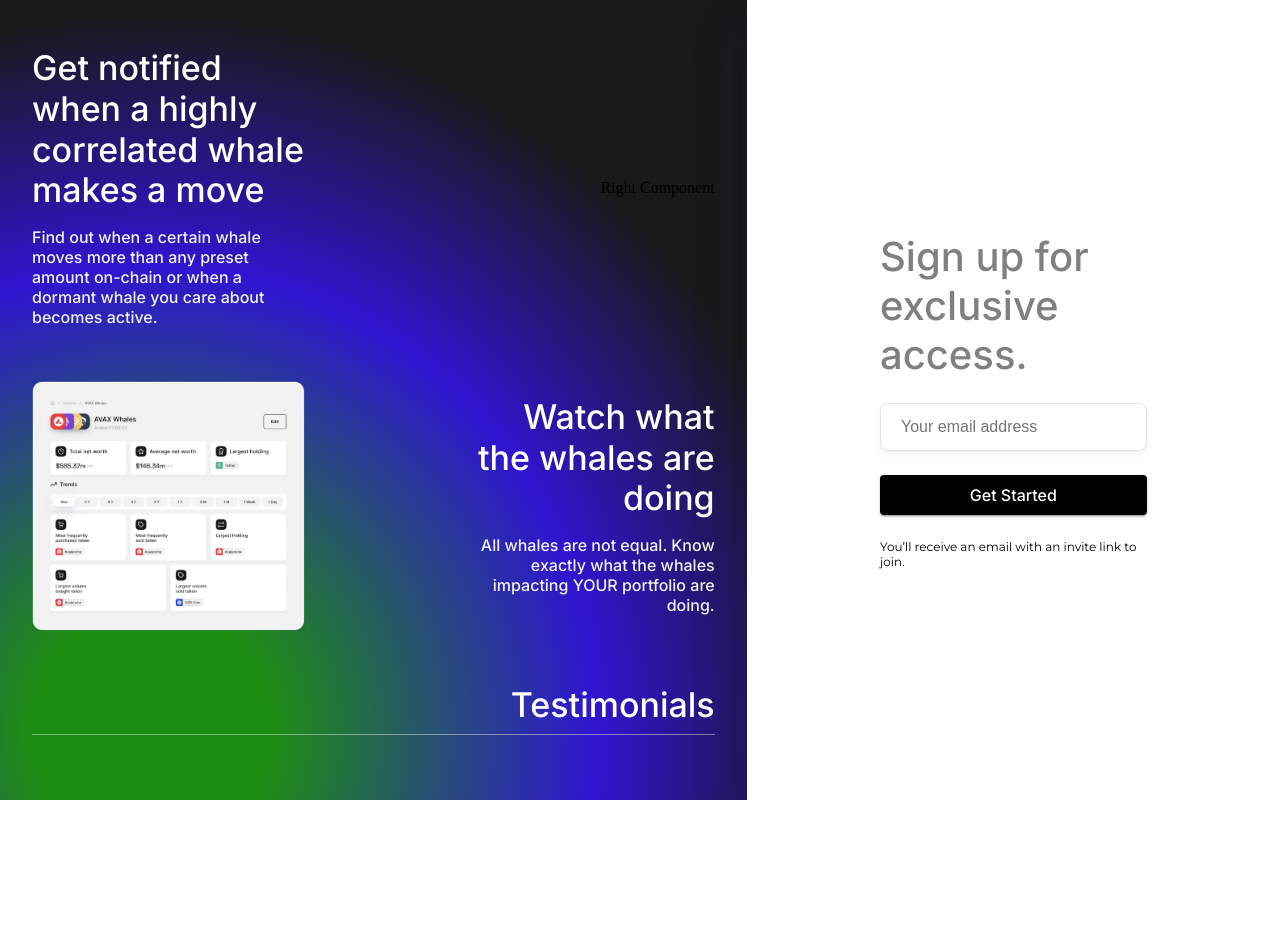
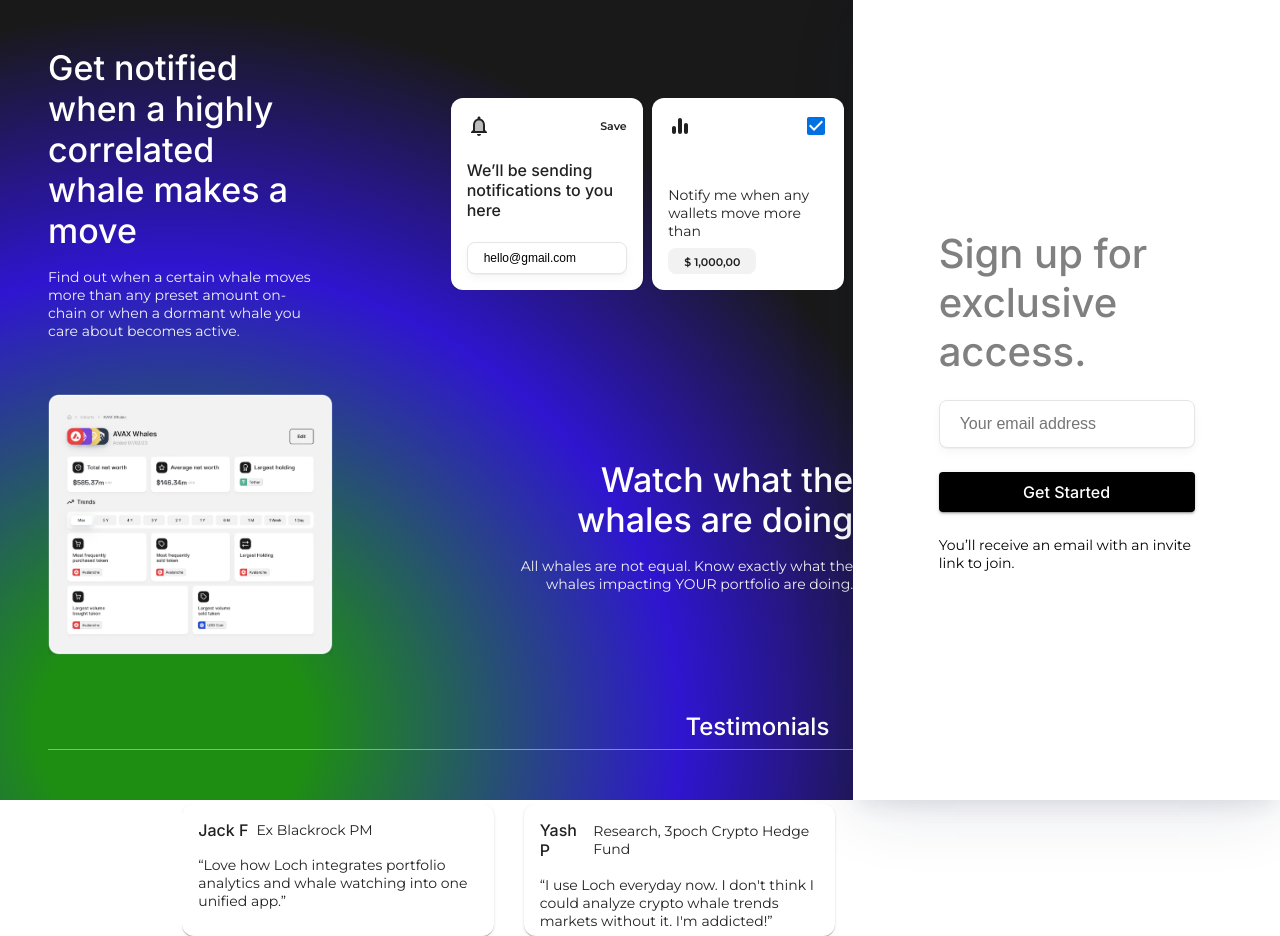
Before and after one commit to abhii6700/loch-one, a React (Create React App) app: page / in a window 1280 px wide. Before the commit the page ends 800 px from the top, so only its background shows below. Built offline with nearby package versions, Linux system fonts and the light colour scheme; the HTML template or start-up script is replaced by a standard one.

Commit message:
completed UI

```diff
--- a/src/App.js
+++ b/src/App.js
@@ -66,11 +66,18 @@ const theme = createTheme({
       fontFamily: 'Inter',
       fontSize: '16px',
       fontWeight: 500,
+      '@media (max-width:768px)': {
+        fontSize: '13px',
+      },
     },
     subtitle: {
       fontFamily: 'Montserrat',
-      fontSize: '12px',
+      fontSize: '14px',
       fontWeight: 400,
+
+      '@media (max-width:768px)': {
+        fontSize: '11px',
+      },
     },
     label: {
       fontFamily: 'Montserrat',
@@ -103,6 +110,9 @@ function App() {
 
 const AppContainer = styled('div')(({ theme }) => ({
   height: '100vh',
+  '@media (max-width:768px)': {
+    height: '100%',
+  },
 }));
 
 export default App;
--- a/src/components/Description/index.js
+++ b/src/components/Description/index.js
@@ -23,7 +23,7 @@ const Description = ({
       </Typography>
       <Typography
         textAlign={align === 'left' ? 'left' : 'right'}
-        variant="body"
+        variant="subtitle"
         color={'#F2F2F2'}
       >
         {description}
--- a/src/components/InfoSection/index.js
+++ b/src/components/InfoSection/index.js
@@ -1,30 +1,140 @@
-import { Stack, Typography, styled } from '@mui/material';
+import EqualizerRoundedIcon from '@mui/icons-material/EqualizerRounded';
+import NotificationsNoneTwoToneIcon from '@mui/icons-material/NotificationsNoneTwoTone';
+import QueryBuilderRoundedIcon from '@mui/icons-material/QueryBuilderRounded';
+import { Box, Checkbox, Grid, Stack, Typography, styled } from '@mui/material';
 import React from 'react';
+import { Swiper, SwiperSlide } from 'swiper/react';
+import Cohort from '../../assets/images/Cohorts.webp';
+import Loch from '../../assets/images/loch.png';
+import Description from '../Description';
 import SectionLayout from '../SectionLayout';
-import Description from '../Description';
-import Cohort from '../../assets/images/Cohorts.webp';
+import TestimonialCard from '../TestimonialCard';
 
+import 'swiper/css';
+import 'swiper/css/navigation';
+import 'swiper/css/pagination';
+
+import NotificationCard from '../NotificationCard';
+import { FormInput } from '../SignupSection';
 const InfoSection = () => {
   return (
     <InfoSectionWrapper gap={'54px'}>
       <SectionLayout
         leftComponent={
+          <Grid tem xs={12} md={4}>
             <Description
-            style={{ width: '40%' }}
               title="Get notified when a highly correlated whale makes a move"
               description="Find out when a certain whale moves more than any preset amount on-chain or when a dormant whale you care about becomes active."
             />
+          </Grid>
+        }
+        rightComponent={
+          <Grid tem xs={12} md={6}>
+            <Swiper
+              slidesPerView={2}
+              autoHeight={true}
+              spaceBetween={10}
+              freeMode={true}
+              grabCursor={true}
+              loop={true}
+              className="mySwiper"
+              style={{
+                margin: 0,
+                paddingRight: '10px',
+              }}
+            >
+              <SwiperSlide>
+                <NotificationCard
+                  icon={<NotificationsNoneTwoToneIcon />}
+                  actionItem={<Typography variant="label">Save</Typography>}
+                  footerItem={
+                    <>
+                      <Typography variant="body">
+                        We’ll be sending notifications to you here
+                      </Typography>
+                      <FormInput
+                        style={{ padding: '8px 16px', fontSize: '12px' }}
+                        value={'hello@gmail.com'}
+                      />
+                    </>
+                  }
+                />
+              </SwiperSlide>
+              <SwiperSlide>
+                <NotificationCard
+                  icon={<EqualizerRoundedIcon />}
+                  actionItem={
+                    <Checkbox
+                      style={{ padding: 0, color: '#0071E3' }}
+                      checked
+                    />
+                  }
+                  footerItem={
+                    <Stack gap={1}>
+                      <Typography variant="subtitle">
+                        Notify me when any wallets move more than
+                      </Typography>
+                      <Box
+                        style={{
+                          backgroundColor: 'rgba(229, 229, 230, 0.50)',
+                          padding: '4px 16px',
+                          borderRadius: '8px',
+                          width: 'fit-content',
+                        }}
+                      >
+                        <Typography variant="label">$ 1,000,00</Typography>
+                      </Box>
+                    </Stack>
+                  }
+                />
+              </SwiperSlide>
+              <SwiperSlide>
+                <NotificationCard
+                  icon={<QueryBuilderRoundedIcon />}
+                  actionItem={
+                    <Checkbox
+                      style={{ padding: 0, color: '#0071E3' }}
+                      checked
+                    />
+                  }
+                  footerItem={
+                    <Stack gap={1}>
+                      <Typography variant="subtitle">
+                        Notify me when any wallet dormant for
+                      </Typography>
+                      <Box
+                        style={{
+                          backgroundColor: 'rgba(229, 229, 230, 0.50)',
+                          padding: '4px 16px',
+                          borderRadius: '8px',
+                          width: 'fit-content',
+                        }}
+                      >
+                        <Typography variant="label">{'> 30 days'}</Typography>
+                      </Box>
+                      <Typography variant="subtitle">becomes active</Typography>
+                    </Stack>
+                  }
+                />
+              </SwiperSlide>
+            </Swiper>
+          </Grid>
         }
       />
       <SectionLayout
-        leftComponent={<img src={Cohort} width={'40%'}></img>}
+        leftComponent={
+          <Grid tem xs={12} md={5}>
+            <img src={Cohort} width={'85%'}></img>
+          </Grid>
+        }
         rightComponent={
+          <Grid tem xs={12} md={5}>
             <Description
               align="right"
-            style={{ width: '35%' }}
               title="Watch what the whales are doing"
               description="All whales are not equal. Know exactly what the whales impacting YOUR portfolio are doing."
             />
+          </Grid>
         }
       />
       <Typography
@@ -34,20 +144,69 @@ const InfoSection = () => {
         style={{
           borderBottom: '1px solid rgba(229, 229, 230, 0.50)',
           paddingBottom: '8px',
+          paddingRight: '24px',
+          fontSize: '24px',
         }}
       >
         Testimonials
       </Typography>
+
+      <SectionLayout
+        leftComponent={
+          <Grid item xs={12} md={2}>
+            <img width={'60px'} style={{ marginTop: '40px' }} src={Loch}></img>
+          </Grid>
+        }
+        rightComponent={
+          <Grid tem xs={12} md={10}>
+            <Swiper
+              style={{ margin: 0, paddingRight: '18px' }}
+              slidesPerView={2}
+              autoHeight={true}
+              spaceBetween={30}
+              freeMode={true}
+              grabCursor={true}
+              className="mySwiper"
+            >
+              <SwiperSlide>
+                <TestimonialCard
+                  name="Jack F"
+                  designation="Ex Blackrock PM"
+                  testimonial="“Love how Loch integrates portfolio analytics and whale watching into one unified app.”"
+                />
+              </SwiperSlide>
+              <SwiperSlide>
+                <TestimonialCard
+                  name="Yash P"
+                  designation="Research, 3poch Crypto Hedge Fund"
+                  testimonial="“I use Loch everyday now. I don't think I could analyze crypto whale trends markets without it. I'm addicted!”"
+                />
+              </SwiperSlide>
+              <SwiperSlide>
+                <TestimonialCard
+                  name="Shiv S"
+                  designation="Co-Founder Magik Labs"
+                  testimonial="“Managing my own portfolio is helpful and well designed. What’s really interesting is watching the whales though. No one else has made whale tracking so simple.”"
+                />
+              </SwiperSlide>
+            </Swiper>
+          </Grid>
+        }
+      />
     </InfoSectionWrapper>
   );
 };
 
 const InfoSectionWrapper = styled(Stack)(({ theme }) => ({
   height: '-webkit-fill-available',
-  padding: '48px 32px',
+  padding: '48px 0 32px 48px',
   background:
     'radial-gradient(92.19% 89.74% at 20.27% 91.27%, rgba(31, 169, 17, 0.81) 17.21%, #2F15D0 64.58%, rgba(0, 0, 0, 0.00) 100%)',
   backgroundColor: '#19191a',
+
+  '@media (max-width:768px)': {
+    padding: '24px',
+  },
 }));
 
 export default InfoSection;
--- /dev/null
+++ b/src/components/NotificationCard/index.js
@@ -0,0 +1,44 @@
+import React from 'react';
+import { Paper, Stack, Typography, styled } from '@mui/material';
+
+const NotificationCard = ({
+  icon = <></>,
+  actionItem = <></>,
+  footerItem = <></>,
+}) => {
+  return (
+    <NotificationCardWrapper>
+      <Stack
+        gap={1}
+        width={'100%'}
+        height={'100%'}
+        justifyContent={'space-between'}
+      >
+        <Stack
+          direction={'row'}
+          alignItems={'center'}
+          justifyContent={'space-between'}
+          gap={1}
+        >
+          {icon}
+          {actionItem}
+        </Stack>
+        {footerItem}
+      </Stack>
+    </NotificationCardWrapper>
+  );
+};
+
+const NotificationCardWrapper = styled(Paper)(({ theme }) => ({
+  borderRadius: '12px',
+  padding: '16px',
+  height: '160px',
+  width: '160px',
+
+  '@media (max-width:768px)': {
+    height: '120px',
+    width: '120px',
+  },
+}));
+
+export default NotificationCard;
--- a/src/components/SectionLayout/index.js
+++ b/src/components/SectionLayout/index.js
@@ -1,20 +1,24 @@
-import { Stack } from '@mui/material';
+import { Grid, Stack } from '@mui/material';
 import React from 'react';
 
 const SectionLayout = ({
   leftComponent = <div>Left Component</div>,
   rightComponent = <div>Right Component</div>,
+  styles,
 }) => {
   return (
-    <Stack
-      direction={'row'}
+    <Grid
+      container
+      gap={{ xs: 6, sm: 0 }}
+      style={{ ...styles }}
       width={'100%'}
       justifyContent={'space-between'}
       alignItems={'center'}
     >
       {leftComponent}
+
       {rightComponent}
-    </Stack>
+    </Grid>
   );
 };
 
--- a/src/components/SignupSection/index.js
+++ b/src/components/SignupSection/index.js
@@ -27,7 +27,7 @@ const SignupSection = () => {
 
   return (
     <SignupSectionWrapper>
-      <Stack style={{ width: '50%' }} gap={3}>
+      <Stack style={{ width: '60%' }} gap={3}>
         <Typography variant="large" color={'grey'}>
           Sign up for exclusive access.
         </Typography>
--- /dev/null
+++ b/src/components/TestimonialCard/index.js
@@ -0,0 +1,25 @@
+import { Paper, Stack, Typography } from '@mui/material';
+import React from 'react';
+
+const TestimonialCard = ({ name = '', designation = '', testimonial = '' }) => {
+  return (
+    <Paper
+      style={{
+        borderRadius: '12px',
+        padding: '16px',
+        height: '100px',
+        width: 'fit-content',
+      }}
+    >
+      <Stack gap={2} width={'100%'}>
+        <Stack direction={'row'} alignItems={'center'} gap={1}>
+          <Typography variant="body">{name}</Typography>
+          <Typography variant="subtitle">{designation}</Typography>
+        </Stack>
+        <Typography variant="subtitle">{testimonial}</Typography>
+      </Stack>
+    </Paper>
+  );
+};
+
+export default TestimonialCard;
--- a/src/pages/LandingPage/index.js
+++ b/src/pages/LandingPage/index.js
@@ -6,10 +6,10 @@ import InfoSection from '../../components/InfoSection';
 const LandingPage = () => {
   return (
     <LandingPageWrapper container>
-      <Grid item xs={7} height={'100%'}>
+      <Grid item xs={12} sm={8} height={'100%'}>
         <InfoSection />
       </Grid>
-      <Grid item xs={5} height={'100%'}>
+      <Grid item xs={12} sm={4} height={'100%'}>
         <SignupSection />
       </Grid>
     </LandingPageWrapper>
```
Also changed, not shown: src/assets/images/loch.png (added). Lines whose indentation alone changed are shown as unchanged.
